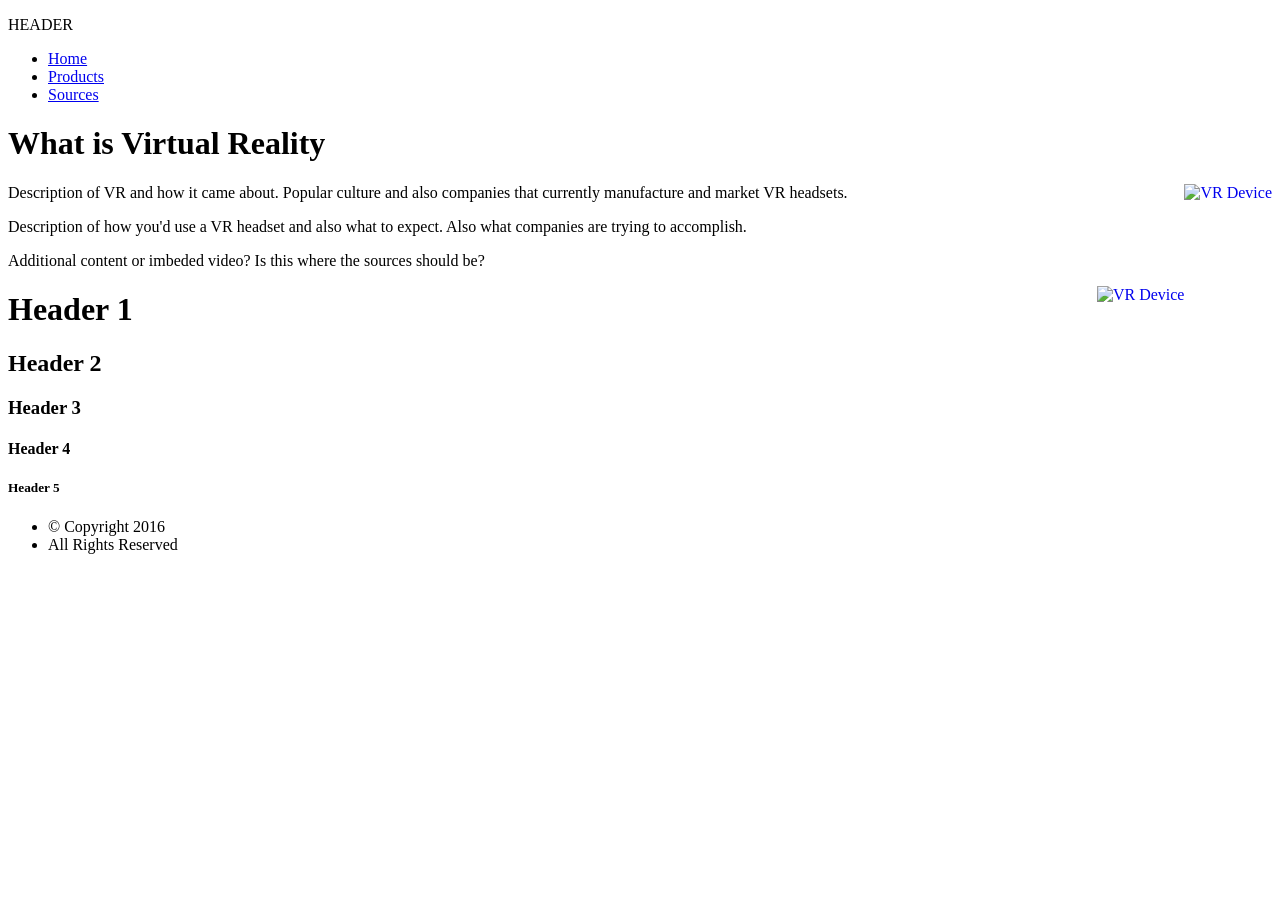
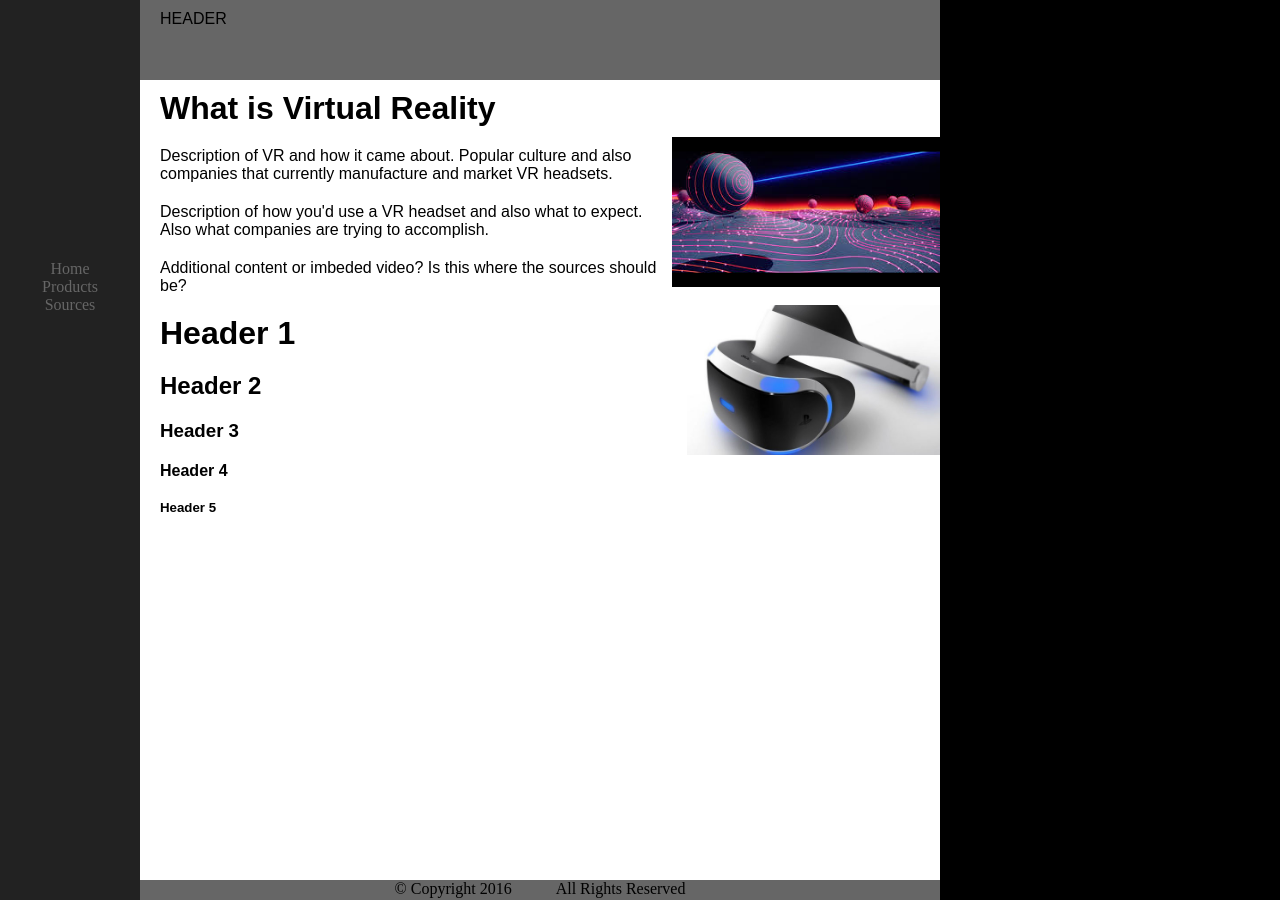
Before and after one commit to 5MDS003/ITC134-A5, a plain HTML site: page home.html in a window 1280 px wide. Before the commit the page ends 800 px from the top, so only its background shows below. Drawn offline with Linux system fonts and the light colour scheme.

Commit message:
update text in home and add image
deleted the lorem ipsum and added outline of description.  Also added a new image tron.jpeg

```diff
--- a/home.html
+++ b/home.html
@@ -6,7 +6,7 @@
 <head>
 
 <meta http-equiv="Content-Type" content="text/html; charset=UTF-8" />
-<link href="css.css" type="text/css" rel="stylesheet" >
+<link href="css/style.css" type="text/css" rel="stylesheet" >
 <title>ITC134 - A5</title>
 
 </head>
@@ -40,7 +40,7 @@
 <h1>What is Virtual Reality</h1>
 
 <a href ="https://www.youtube.com/watch?v=43mA_ypfwKg" target="blank">
-	<img src="vrpic.jpg" alt="VR Device" align="right" height="150" />
+	<img src="img/tron.jpg" alt="VR Device" align="right" height="150" />
 </a>
 
 <p>Description of VR and how it came about.  Popular culture and also companies that currently manufacture and market VR headsets.</p>
@@ -50,7 +50,7 @@
 <p>Additional content or imbeded video?  Is this where the sources should be?</p>
 
 <a href ="http://www.pcmag.com/article/342537/the-best-virtual-reality-vr-headsets" target="blank">
-	<img src="vrpic.jpg" alt="VR Device" align="right" height="150" />
+	<img src="img/vrpic.jpg" alt="VR Device" align="right" height="150" />
 </a>
 
 <h1>Header 1</h1>
```
Also changed, not shown: img/tron.jpg (added).
